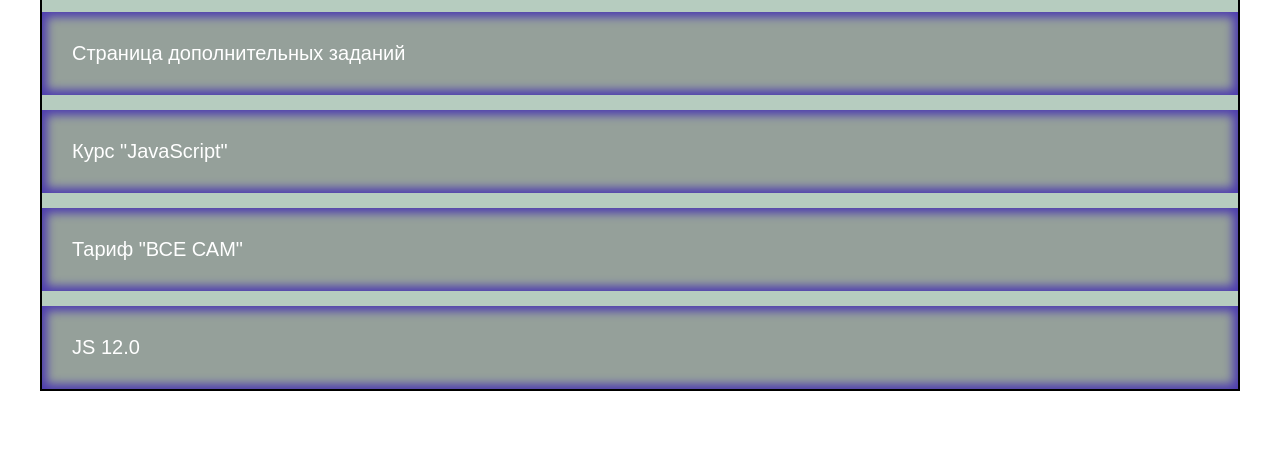
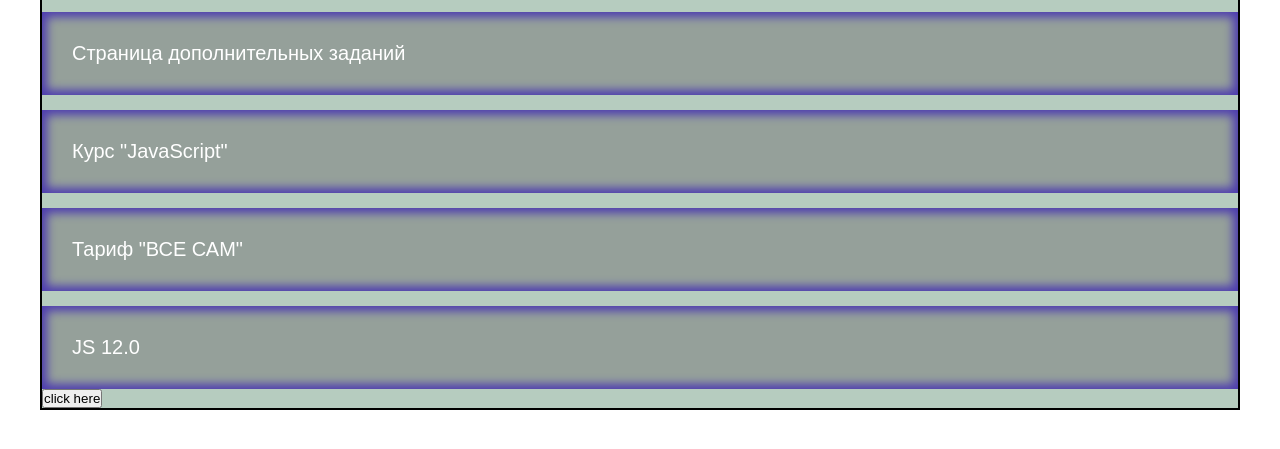
Before and after one commit to iKent-js/iKent, a plain HTML site: page additional_tasks.html in a window 1280 px wide. Shown: the part 283-732 px from the top of the page. Drawn offline with Linux system fonts and the light colour scheme.

Commit message:
commit lesson08

```diff
--- a/additional_tasks.html
+++ b/additional_tasks.html
@@ -44,6 +44,9 @@
                 <div class="main">
                     JS 12.0
                 </div>
+                <div class="mainMassive">
+                    <button>click here</button>
+                </div>
             </div>
         </div>
     </div>
--- a/css/Style.css
+++ b/css/Style.css
@@ -7,7 +7,6 @@
 .allpage {
     background: url('/img/darkgrey-asphalt.jpg');
     padding: 0 0 0 0;
-    height: 100vh;
 }
 
 
```
